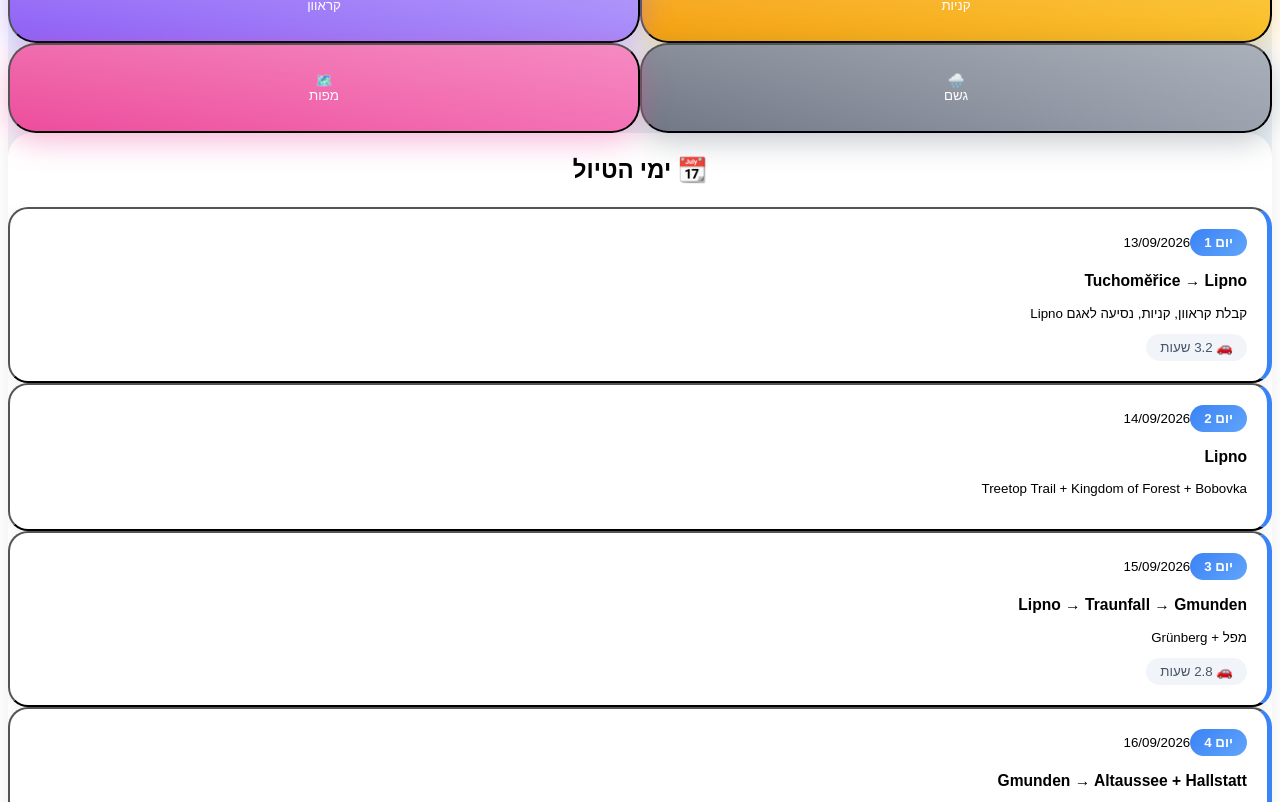
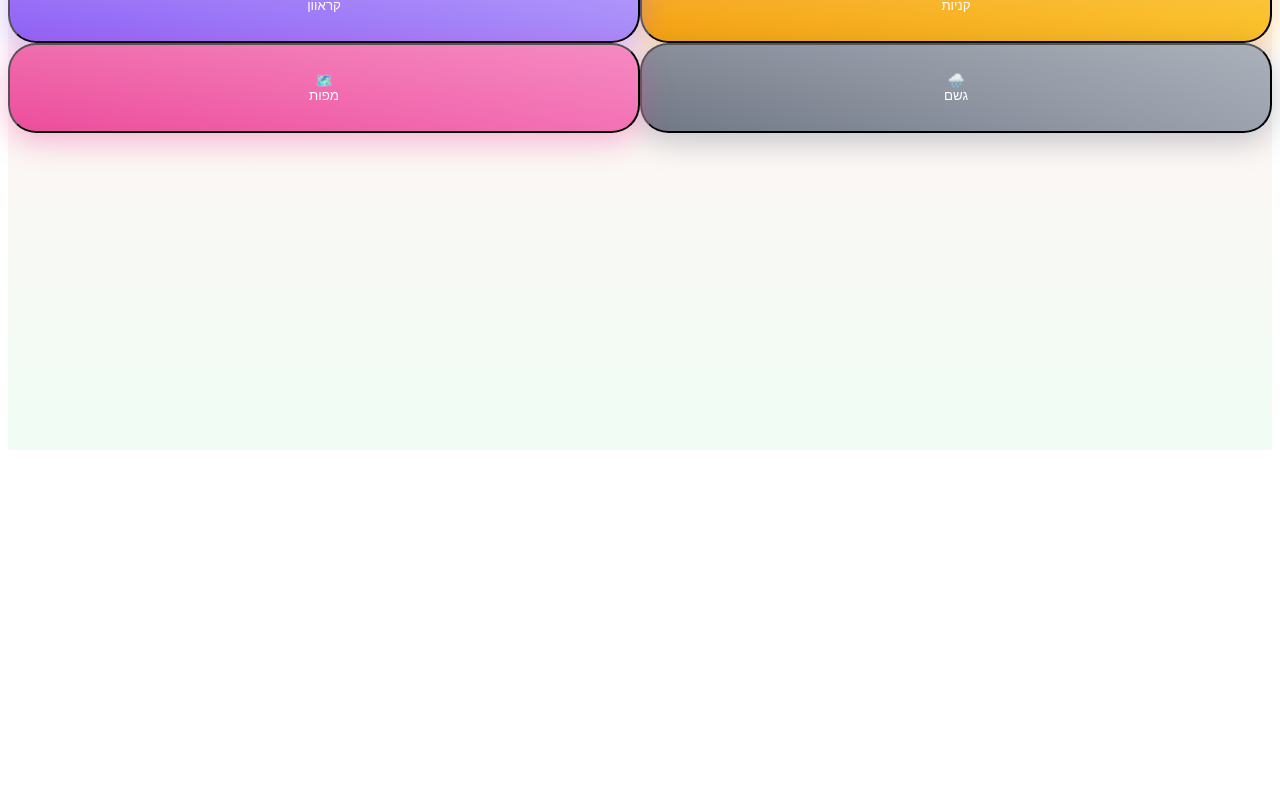
Before and after one commit to nikolayiliaev/caravan-trip, a React (Vite) app: page / in a window 1280 px wide. Shown: the part 358-1160 px from the top of the page. After the commit the page ends 816 px from the top, so only its background shows below. Built offline with nearby package versions, Linux system fonts and the light colour scheme.

Commit message:
Simplify home page - remove days list
Co-authored-by: Cursor <cursoragent@cursor.com>

```diff
--- a/src/App.tsx
+++ b/src/App.tsx
@@ -16,7 +16,7 @@ function App() {
   const renderView = () => {
     switch (currentView) {
       case 'home':
-        return <HomeView onNavigate={setCurrentView} onSelectDay={(day) => { setSelectedDay(day); setCurrentView('day-detail') }} />
+        return <HomeView onNavigate={setCurrentView} />
       case 'itinerary':
         return <ItineraryView onSelectDay={(day) => { setSelectedDay(day); setCurrentView('day-detail') }} />
       case 'bookings':
@@ -30,7 +30,7 @@ function App() {
       case 'day-detail':
         return <DayDetailView day={selectedDay} onBack={() => setCurrentView('itinerary')} />
       default:
-        return <HomeView onNavigate={setCurrentView} onSelectDay={(day) => { setSelectedDay(day); setCurrentView('day-detail') }} />
+        return <HomeView onNavigate={setCurrentView} />
     }
   }
 
@@ -58,10 +58,9 @@ function App() {
 
 interface HomeViewProps {
   onNavigate: (view: View) => void
-  onSelectDay: (day: number) => void
 }
 
-function HomeView({ onNavigate, onSelectDay }: HomeViewProps) {
+function HomeView({ onNavigate }: HomeViewProps) {
   const today = new Date()
   const tripStart = new Date('2026-09-13')
   const daysUntilTrip = Math.ceil((tripStart.getTime() - today.getTime()) / (1000 * 60 * 60 * 24))
@@ -108,31 +107,6 @@ function HomeView({ onNavigate, onSelectDay }: HomeViewProps) {
         </button>
       </div>
 
-      {/* Days List */}
-      <div className="card p-6">
-        <h2 className="text-xl font-bold text-gray-800 mb-5 text-center">📆 ימי הטיול</h2>
-        <div className="space-y-5">
-          {itineraryData.days.map((day) => (
-            <button
-              key={day.dayNumber}
-              onClick={() => onSelectDay(day.dayNumber)}
-              className="day-card w-full text-right"
-            >
-              <div className="flex items-center gap-4 mb-2">
-                <span className="badge-blue text-sm">יום {day.dayNumber}</span>
-                <span className="text-gray-400 text-sm">{day.date}</span>
-              </div>
-              <h3 className="font-bold text-gray-800 mb-1">{day.area}</h3>
-              <p className="text-gray-500 text-sm">{day.mainActivity}</p>
-              {day.drivingHours > 0 && (
-                <div className="mt-3">
-                  <span className="badge-light text-xs">🚗 {day.drivingHours} שעות</span>
-                </div>
-              )}
-            </button>
-          ))}
-        </div>
-      </div>
     </div>
   )
 }
```
